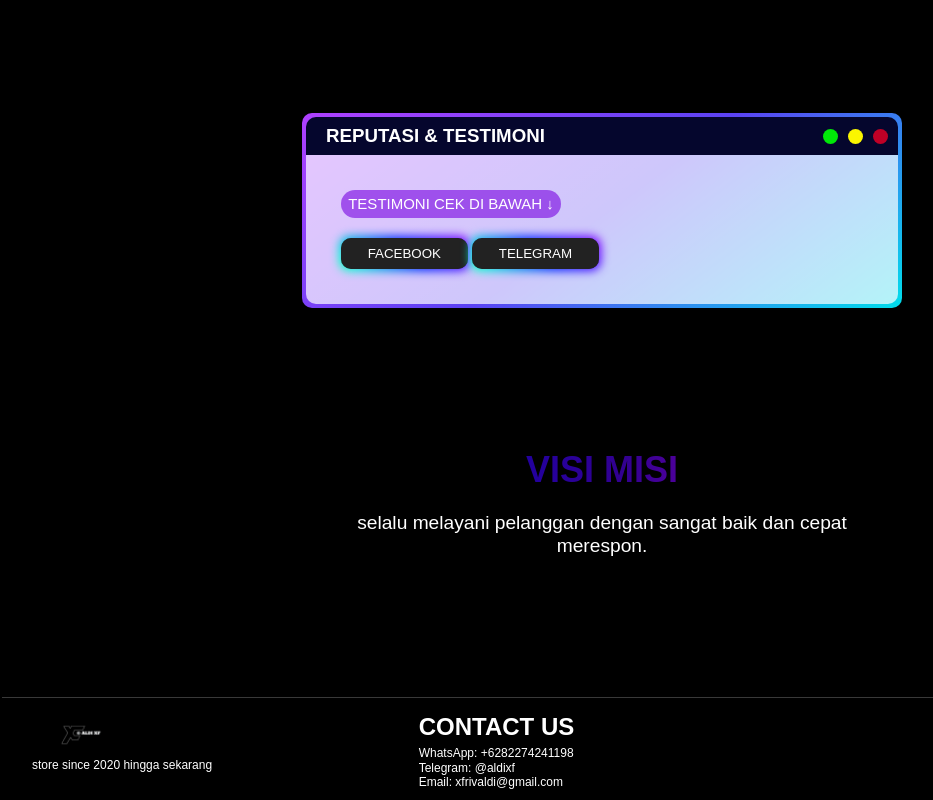
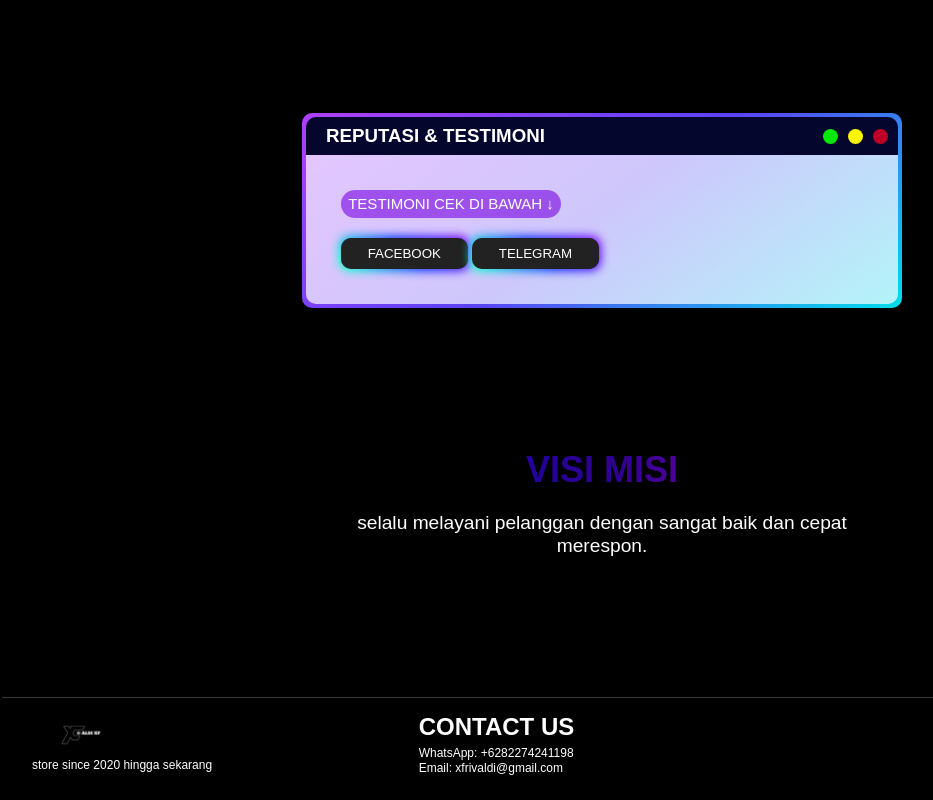
Before and after one commit to seazyc/seazyc.github.io, a plain HTML site: page index.html in a window 1280 px wide. Shown: the part 2056-2856 px from the top of the page, without its empty margins (38-971 px from the left). Drawn offline with Linux system fonts and the light colour scheme.

Commit message:
Update index.html

```diff
--- a/index.html
+++ b/index.html
@@ -334,7 +334,7 @@
       </div>
       <div class="footer-section contact">
         <h2>CONTACT US</h2>
-        <p>WhatsApp: +6282274241198 <br> Telegram: @aldixf<br>
+        <p>WhatsApp: +6282274241198 <br>
            </p>
         <p>Email: <a>xfrivaldi@gmail.com</a></p>
       </div>
```
